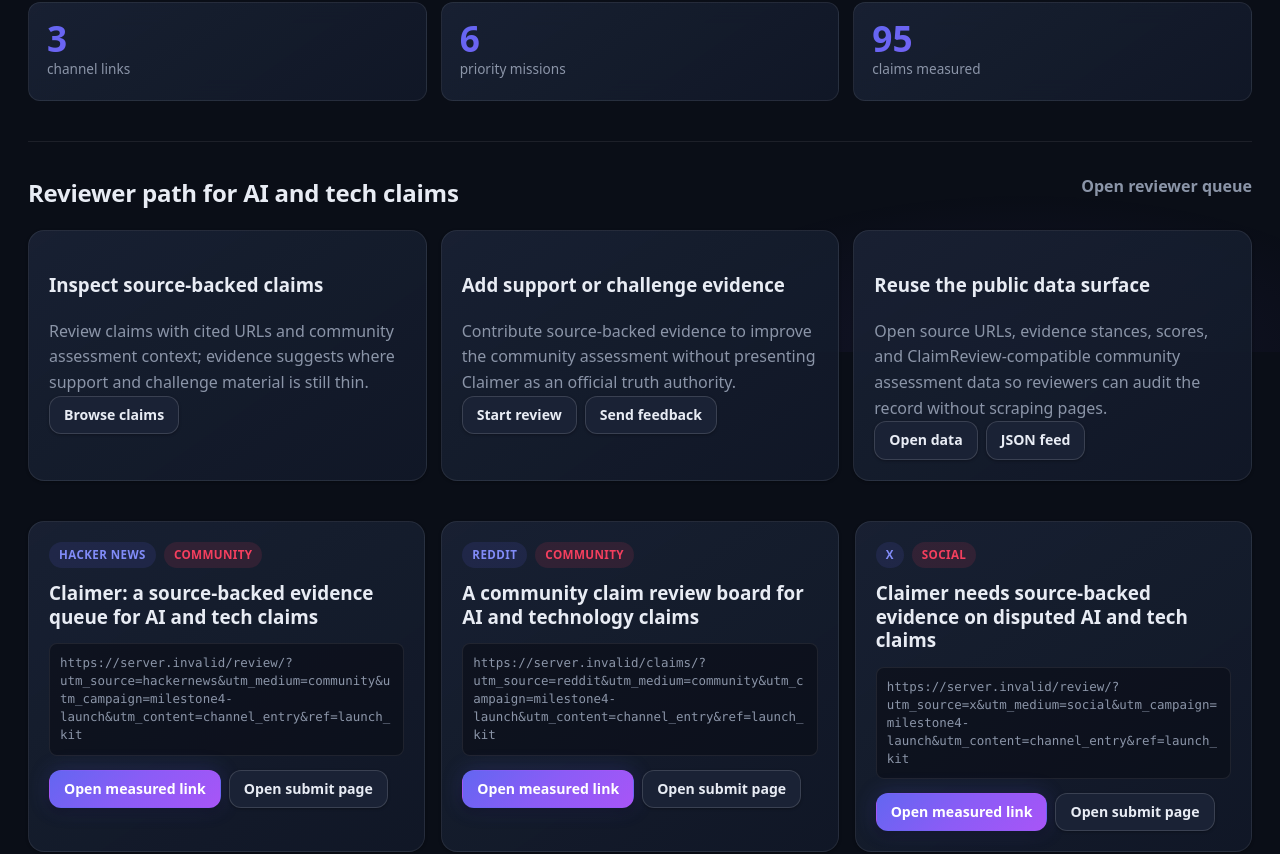
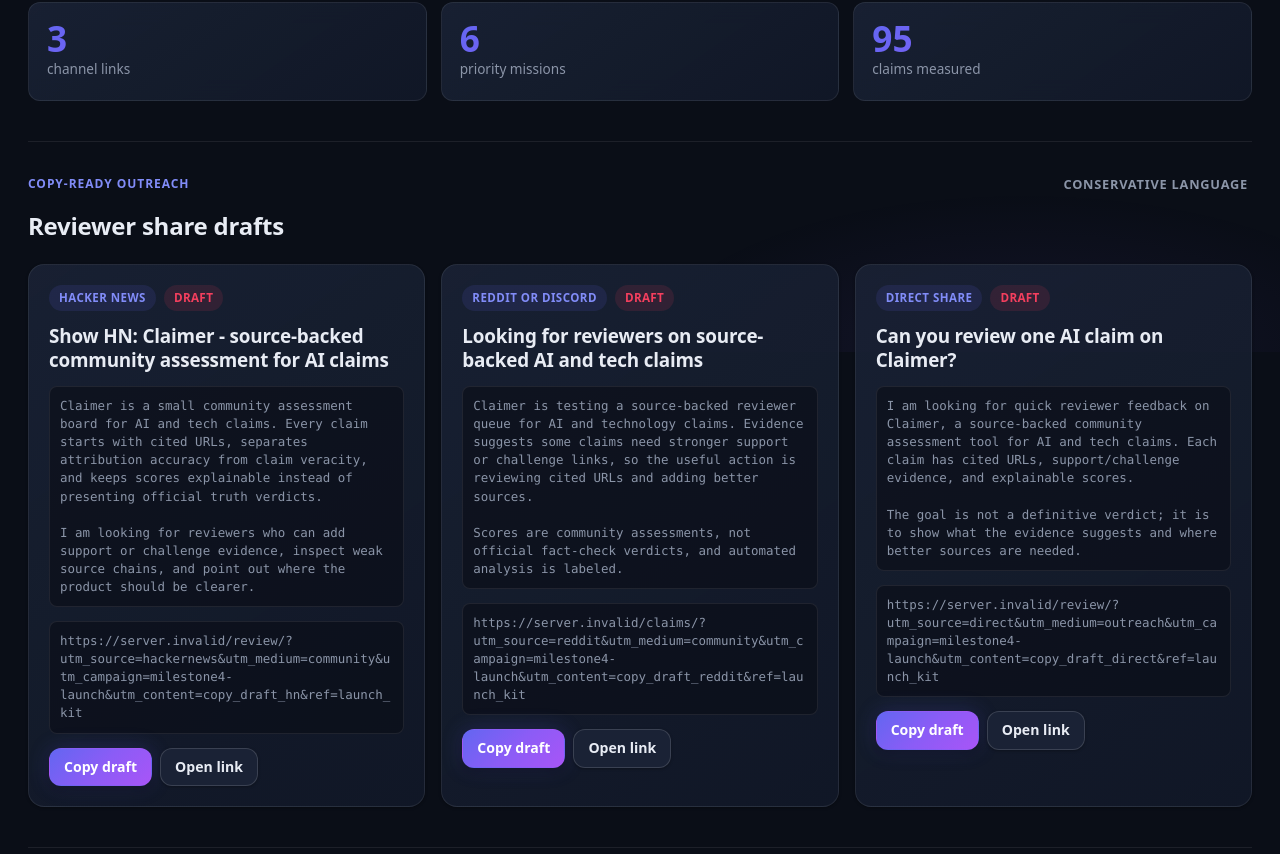
Before and after one commit to Claimer-org/claimer, a Next.js app: page /claimer/launch in a window 1280 px wide. Shown: the part 448-1302 px from the top of the page. Built offline with nearby package versions, Linux system fonts and the light colour scheme; no server answers.

Commit message:
feat: add copy-ready reviewer share drafts to /launch (TSK-055)

```diff
--- a/app/globals.css
+++ b/app/globals.css
@@ -854,6 +854,22 @@ main {
   padding: 10px;
 }
 
+.launch-draft-text {
+  margin: 0;
+  min-height: 148px;
+  white-space: pre-wrap;
+}
+
+.copy-status {
+  color: var(--support);
+  font-size: 0.82rem;
+  font-weight: 700;
+}
+
+.copy-status.warning {
+  color: var(--challenge);
+}
+
 .code-block {
   overflow: hidden;
   border: 1px solid var(--line);
--- /dev/null
+++ b/app/launch/launch-share-drafts.tsx
@@ -0,0 +1,82 @@
+"use client";
+
+import { useState } from "react";
+
+export type LaunchShareDraft = {
+  id: string;
+  label: string;
+  title: string;
+  body: string;
+  url: string;
+};
+
+function draftText(draft: LaunchShareDraft) {
+  return `${draft.title}\n\n${draft.body}\n\n${draft.url}`;
+}
+
+export default function LaunchShareDrafts({ drafts }: { drafts: LaunchShareDraft[] }) {
+  const [copiedId, setCopiedId] = useState<string | null>(null);
+  const [copyFailedId, setCopyFailedId] = useState<string | null>(null);
+
+  async function copyDraft(draft: LaunchShareDraft) {
+    try {
+      await navigator.clipboard.writeText(draftText(draft));
+      setCopiedId(draft.id);
+      setCopyFailedId(null);
+      window.setTimeout(() => setCopiedId(null), 2200);
+    } catch {
+      setCopiedId(null);
+      setCopyFailedId(draft.id);
+    }
+  }
+
+  return (
+    <section className="panel" aria-labelledby="launch-drafts-title">
+      <div className="section-heading">
+        <div>
+          <p className="eyebrow">Copy-ready outreach</p>
+          <h2 id="launch-drafts-title">Reviewer share drafts</h2>
+        </div>
+        <span className="share-label">Conservative language</span>
+      </div>
+
+      <div className="launch-grid" aria-label="Copy-ready launch share drafts">
+        {drafts.map((draft) => {
+          const copied = copiedId === draft.id;
+          const failed = copyFailedId === draft.id;
+
+          return (
+            <article className="launch-card" key={draft.id}>
+              <div className="mission-meta">
+                <span className="claim-domain">{draft.label}</span>
+                <span className="mission-priority">draft</span>
+              </div>
+              <h2>{draft.title}</h2>
+              <pre className="copy-line launch-draft-text">{draft.body}</pre>
+              <p className="copy-line">{draft.url}</p>
+              <div className="mission-actions">
+                <button
+                  className="button primary compact"
+                  onClick={() => copyDraft(draft)}
+                  type="button"
+                >
+                  {copied ? "Copied draft" : "Copy draft"}
+                </button>
+                <a className="button compact" href={draft.url}>
+                  Open link
+                </a>
+              </div>
+              {copied || failed ? (
+                <p className={`copy-status ${failed ? "warning" : ""}`} role="status">
+                  {failed
+                    ? "Clipboard unavailable. Select the draft text manually."
+                    : "Draft copied with measured link."}
+                </p>
+              ) : null}
+            </article>
+          );
+        })}
+      </div>
+    </section>
+  );
+}
--- a/app/launch/page.tsx
+++ b/app/launch/page.tsx
@@ -2,6 +2,7 @@ import type { Metadata } from "next";
 import Link from "next/link";
 import { evidenceHealth, reviewMission, seedClaims } from "../../lib/claims";
 import { siteUrl } from "../../lib/site";
+import LaunchShareDrafts, { type LaunchShareDraft } from "./launch-share-drafts";
 
 export const metadata: Metadata = {
   title: "Reviewer Launch Kit",
@@ -111,6 +112,33 @@ function missionScore(claim: (typeof seedClaims)[number]) {
   return score + Math.max(0, 4 - health.total) * 8;
 }
 
+const launchShareDrafts: LaunchShareDraft[] = [
+  {
+    id: "hackernews",
+    label: "Hacker News",
+    title: "Show HN: Claimer - source-backed community assessment for AI claims",
+    body:
+      "Claimer is a small community assessment board for AI and tech claims. Every claim starts with cited URLs, separates attribution accuracy from claim veracity, and keeps scores explainable instead of presenting official truth verdicts.\n\nI am looking for reviewers who can add support or challenge evidence, inspect weak source chains, and point out where the product should be clearer.",
+    url: campaignUrl("/review/", "hackernews", "community", "copy_draft_hn")
+  },
+  {
+    id: "reddit",
+    label: "Reddit or Discord",
+    title: "Looking for reviewers on source-backed AI and tech claims",
+    body:
+      "Claimer is testing a source-backed reviewer queue for AI and technology claims. Evidence suggests some claims need stronger support or challenge links, so the useful action is reviewing cited URLs and adding better sources.\n\nScores are community assessments, not official fact-check verdicts, and automated analysis is labeled.",
+    url: campaignUrl("/claims/", "reddit", "community", "copy_draft_reddit")
+  },
+  {
+    id: "direct",
+    label: "Direct share",
+    title: "Can you review one AI claim on Claimer?",
+    body:
+      "I am looking for quick reviewer feedback on Claimer, a source-backed community assessment tool for AI and tech claims. Each claim has cited URLs, support/challenge evidence, and explainable scores.\n\nThe goal is not a definitive verdict; it is to show what the evidence suggests and where better sources are needed.",
+    url: campaignUrl("/review/", "direct", "outreach", "copy_draft_direct")
+  }
+];
+
 export default function LaunchPage() {
   const missionClaims = seedClaims
     .slice()
@@ -158,6 +186,8 @@ export default function LaunchPage() {
           <span>claims measured</span>
         </div>
       </section>
+
+      <LaunchShareDrafts drafts={launchShareDrafts} />
 
       <section className="panel" aria-labelledby="reviewer-path-title">
         <div className="section-heading">
```
Also changed, not shown: public/llms.txt.
